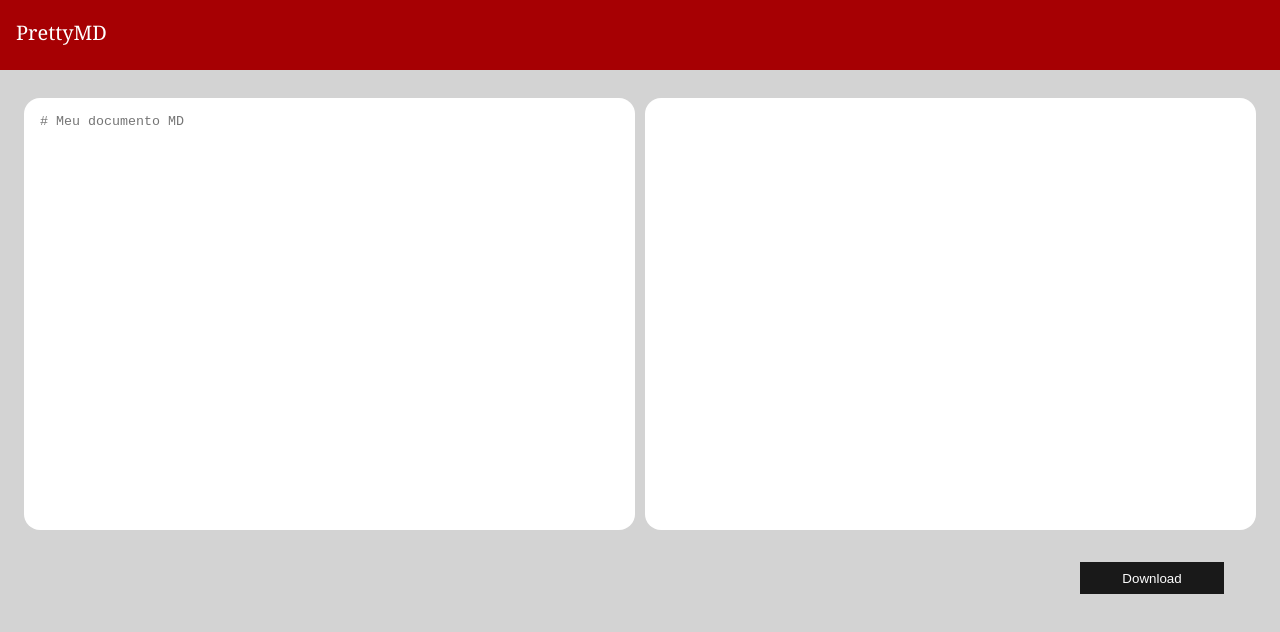
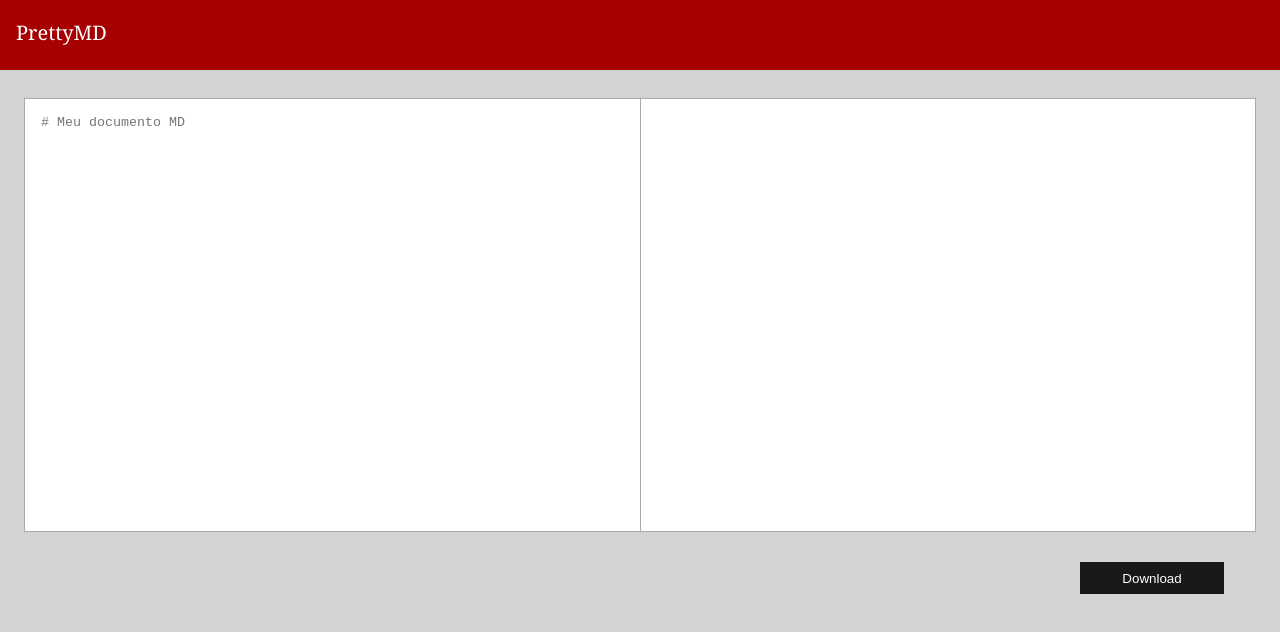
Before and after one commit to Thiago-Bastani/PrettyMD, an Angular app: page / in a window 1280 px wide. Shown: the top 632 px of the page. Built offline with nearby package versions, Linux system fonts and the light colour scheme.

Commit message:
melhorar layout do conversor

```diff
--- a/src/app/conversor/conversor.component.css
+++ b/src/app/conversor/conversor.component.css
@@ -24,14 +24,14 @@ footer {
 
 .t-area{
   position: relative;
-  width: 47%;
+  width: 50%;
   height: 100%;
   resize: none;
   overflow-y: scroll;
   background-color: white;
-  border: none;
-  border-radius: 1rem;
+  border: 1px solid #aaaaaa;
   padding: 1rem;
+  outline: none;
 }
 
 .btn{
@@ -72,3 +72,18 @@ footer {
   flex-direction: row;
   justify-content: right;
 }
+
+
+.conversor{
+  width: 100%;
+  height: 100%;
+  display: flex;
+  flex-direction: row;
+  justify-content: space-between;
+}
+
+
+.no-border-left{
+  border: 1px solid #aaaaaa;
+  border-left: none;
+}
--- a/src/app/conversor/conversor.component.html
+++ b/src/app/conversor/conversor.component.html
@@ -1,15 +1,17 @@
 <div class="content" role="main">
   <div class="row">
+    <div class="conversor">
       <textarea
         class="t-area"
         [(ngModel)]="MarkDown"
         (ngModelChange)="mdPreviewfn()"
         placeholder="# Meu documento MD"
       ></textarea>
-    <div class="t-area">
+      <div class="t-area no-border-left">
         <div [innerHTML]="mdPreview" id="Content"></div>
+        <!-- <div>{{ mdPreview }}</div> -->
       </div>
-    <!-- <div class="t-area">{{ mdPreview }}</div> -->
+    </div>
   </div>
   <div class="row right">
     <button class="btn" (click)="download()">Download</button>
--- a/src/index.html
+++ b/src/index.html
@@ -5,6 +5,7 @@
   <title>PrettyMD</title>
   <base href="/">
   <meta name="viewport" content="width=device-width, initial-scale=1">
+  <meta charset="utf-8">
   <link rel="icon" type="image/x-icon" href="favicon.ico">
 </head>
 <body>
```
Lines whose indentation alone changed are shown as unchanged.
